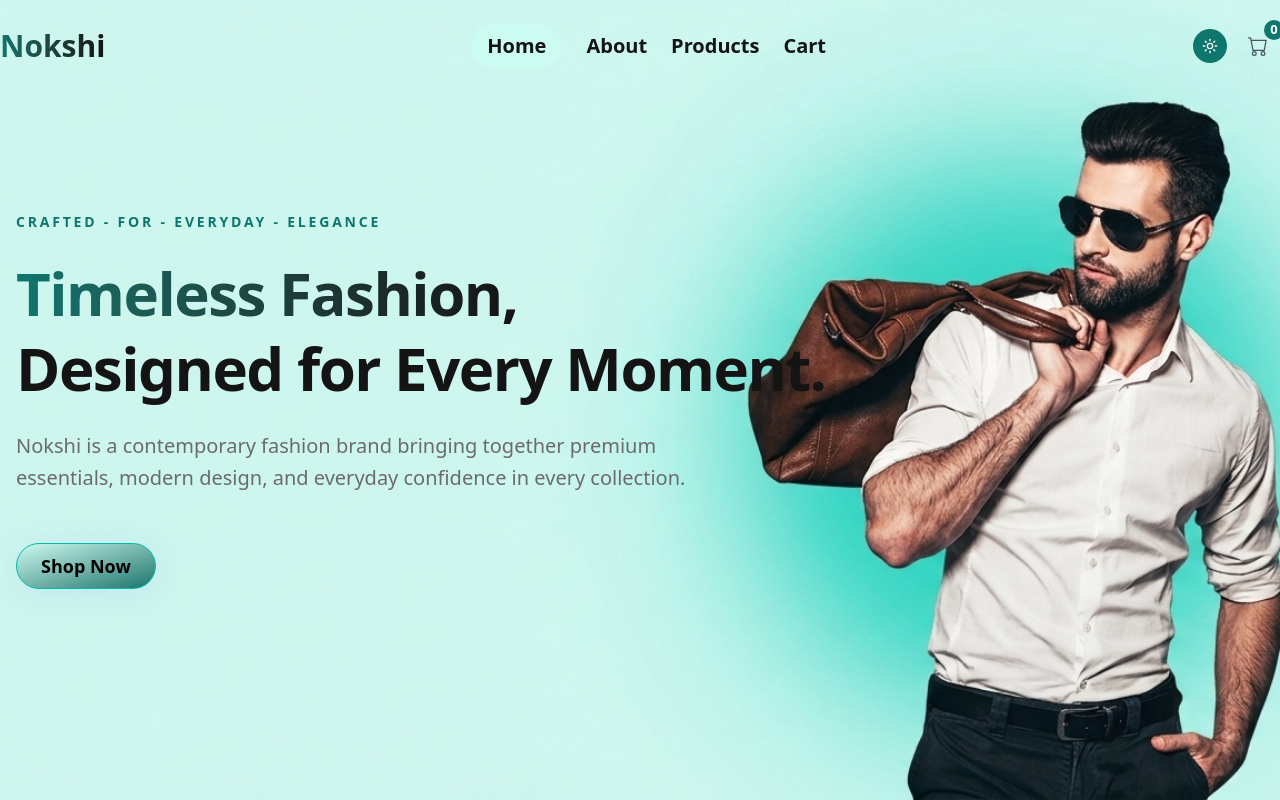
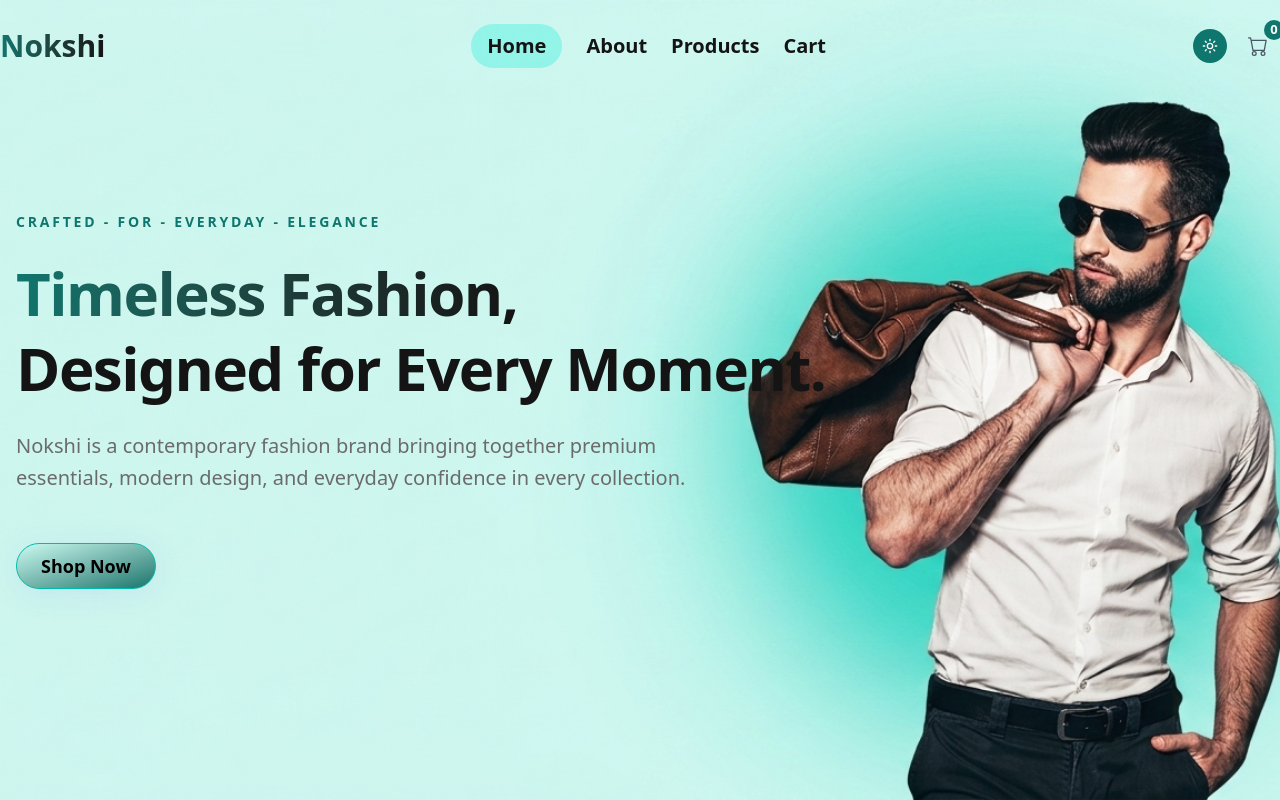
Before and after one commit to khalidhossain5000/oxi-wear-fashion-store, a Next.js app: page / in a window 1280 px wide. Built offline with nearby package versions, Linux system fonts and the light colour scheme; a web font is replaced by a local one.

Commit message:
banner hydration issue fixed and banner bg updated

```diff
--- a/src/app/page.js
+++ b/src/app/page.js
@@ -1,9 +1,11 @@
 import Banner from "@/components/HomePage/Banner/Banner";
+import FeaturedProduct from "@/components/HomePage/FeaturedProduct/FeaturedProduct";
 
 export default function Home() {
   return (
     <div className="">
       <Banner />
+      <FeaturedProduct/>
     </div>
   );
 }
--- a/src/components/HomePage/Banner/Banner.jsx
+++ b/src/components/HomePage/Banner/Banner.jsx
@@ -9,24 +9,19 @@ const Banner = () => {
   const { resolvedTheme } = useTheme();
 
   return (
-    <section className="flex items-center relative overflow-hidden min-h-screen py-40  bg-cover bg-center bg-no-repeat z-100">
-      {/* Desktop Background */}
-      <div
-        className=" absolute inset-0 hidden xl:block bg-cover bg-center"
-        style={{
-          backgroundImage: `url(${
-            resolvedTheme === "light" ? "/light-banner.png" : "/dark-banner.png"
-          })`,
-        }}
-      />
+    <section
+      className="flex items-center relative overflow-hidden min-h-screen py-40  bg-cover bg-center bg-no-repeat z-100   bg-[url('/light-banner.png')]
+  dark:bg-[url('/dark-banner.png')]"
+    >
       {/* mobile gradient bg */}
 
-      <div className="xl:hidden absolute inset-0 -z-10 bg-linear-to-br from-accent-soft via-background to-background dark:from-(--accent-soft)/60 dark:via-background dark:to-background text-center lg:text-left space-y-5" />
+      <div className="xl:hidden absolute inset-0 -z-10 bg-linear-to-br from-accent-soft via-background to-background dark:from-accent-soft/60 dark:via-background dark:to-background text-center lg:text-left space-y-5" />
 
       {/* content */}
       <motion.div
         className="container mx-auto px-4 relative z-600"
         initial="hidden"
+        key={resolvedTheme}
         whileInView="visible"
         viewport={{ once: true, margin: "-50px" }}
         variants={{
@@ -56,11 +51,11 @@ const Banner = () => {
           }}
           className="text-center xl:text-left  text-4xl sm:text-5xl lg:text-6xl font-bold leading-tight tracking-tight"
         >
-          <span className="bg-linear-to-r from-accent to-text-primary dark:to-white bg-clip-text text-transparent">
+          <span className="bg-linear-to-r from-accent to-text-primary  bg-clip-text text-transparent">
             Timeless Fashion,
           </span>
           <br />
-          <span className="text-text-primary dark:text-white">
+          <span className="text-text-primary dark:text-text-primary">
             Designed for Every Moment.
           </span>
         </motion.h2>
--- /dev/null
+++ b/src/components/HomePage/FeaturedProduct/FeaturedProduct.jsx
@@ -0,0 +1,11 @@
+import React from 'react';
+
+const FeaturedProduct = () => {
+    return (
+        <div>
+
+        </div>
+    );
+};
+
+export default FeaturedProduct;
--- a/src/components/shared/NavBar/NavBar.jsx
+++ b/src/components/shared/NavBar/NavBar.jsx
@@ -56,7 +56,7 @@ const NavBar = () => {
               <Link
                 key={`k${i}`}
                 href={link.href}
-                className={`text-text-primary hover:text-gray-600 font-semibold transition-colors text-xl capitalize ${isActive ? "bg-accent-soft px-4 py-2 rounded-full" : ""}`}
+                className={`relative z-600 text-text-primary hover:text-gray-600 font-semibold transition-colors text-xl capitalize ${isActive ? "bg-[#29eddd5a]  dark:bg-accent-soft px-4 py-2 rounded-full" : ""}`}
               >
                 {link.name}
               </Link>
```
